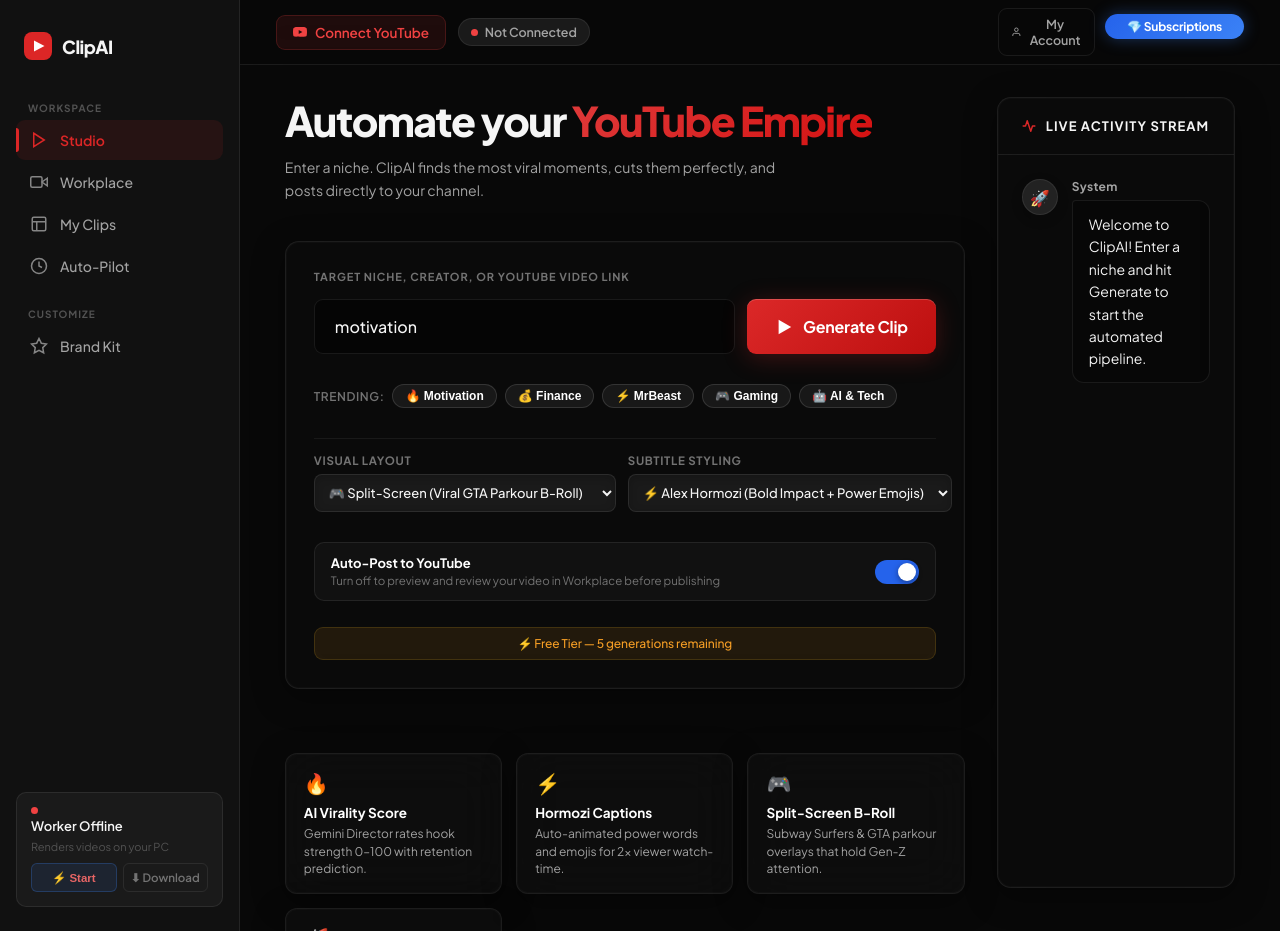
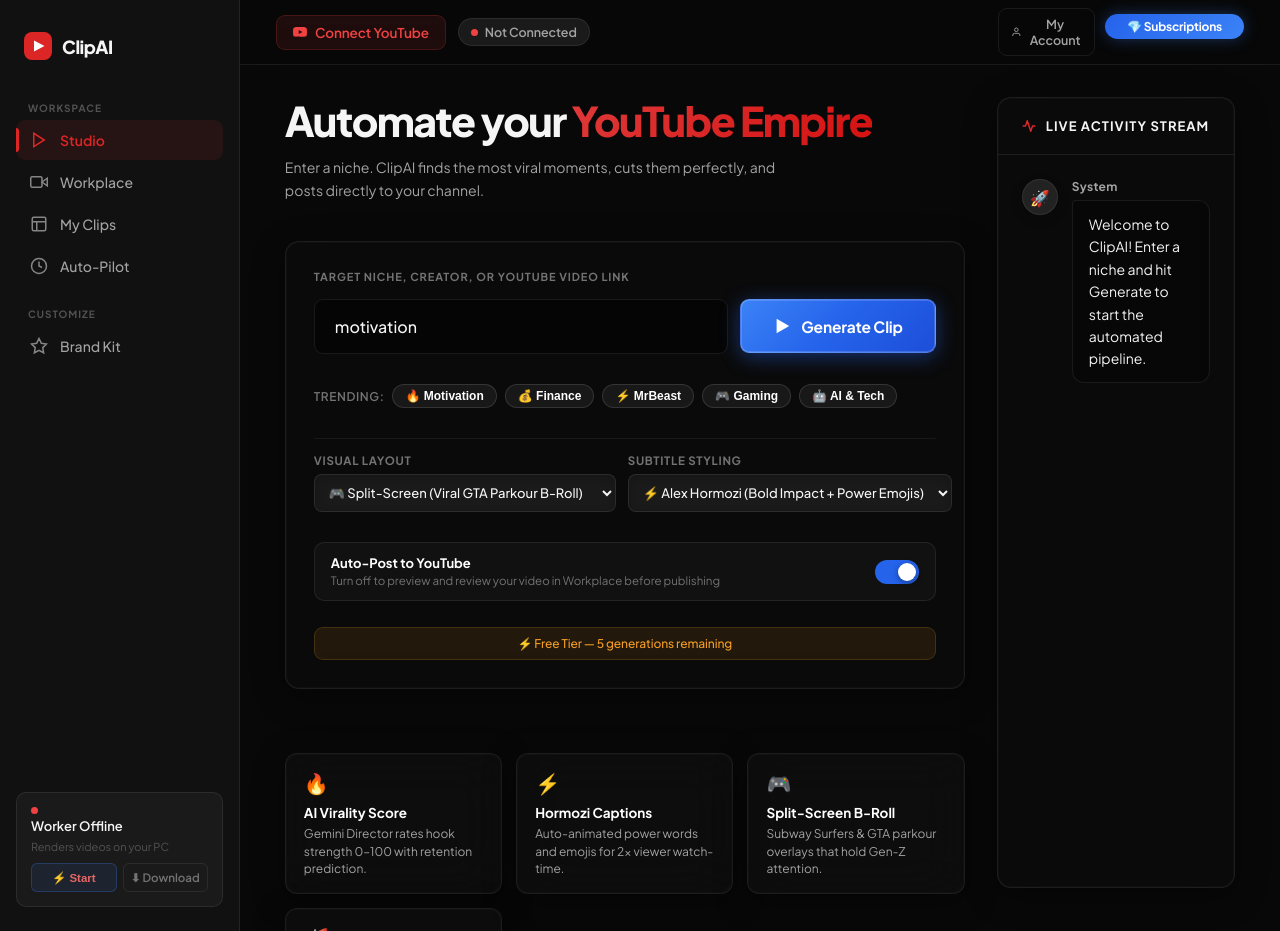
Before and after one commit to musharafabdulkadir7-lab/viralclip-saas, a FastAPI app: page / in a window 1280 px wide. Run offline with FastAPI, Linux system fonts and the light colour scheme.

Commit message:
Fix button CSS overrides and bump version

```diff
--- a/static/style.css
+++ b/static/style.css
@@ -432,25 +432,41 @@ input:checked + .toggle-slider:before {
 .niche-input-lg:focus { border-color: var(--blue); background: rgba(0,0,0,0.6); }
 
 .btn-generate-lg {
-  width: auto;
-  padding: 0 28px;
-  font-size: 16px;
-  flex-shrink: 0;
+  height: 54px;
+  padding: 0 32px;
+  font-size: 15.5px;
+  font-weight: 700;
+  border-radius: var(--radius-sm);
+  background: linear-gradient(135deg, #3b82f6 0%, #2563eb 50%, #1d4ed8 100%);
+  color: #ffffff;
+  border: 1px solid rgba(255, 255, 255, 0.22);
+  box-shadow: 0 4px 20px rgba(37, 99, 235, 0.45), 0 0 0 1px rgba(255, 255, 255, 0.15) inset;
+  cursor: pointer;
   display: inline-flex;
   align-items: center;
   justify-content: center;
   gap: 10px;
-  font-weight: 700;
-  border-radius: var(--radius-sm);
-  background: linear-gradient(135deg, hsl(0, 72%, 51%), hsl(0, 85%, 40%));
-  color: #fff;
-  box-shadow: 0 1px 0 rgba(255,255,255,0.18) inset, 0 4px 24px var(--blue-glow);
-  cursor: pointer;
-  border: none;
-  transition: all 0.2s;
-}
-.btn-generate-lg:hover:not(:disabled) { transform: translateY(-2px); box-shadow: 0 1px 0 rgba(255,255,255,0.18) inset, 0 8px 32px var(--blue-glow); filter: brightness(1.1); }
-.btn-generate-lg:disabled { opacity: 0.5; cursor: not-allowed; }
+  flex-shrink: 0;
+  letter-spacing: -0.2px;
+  transition: all 0.22s cubic-bezier(0.4, 0, 0.2, 1);
+  white-space: nowrap;
+}
+.btn-generate-lg:hover:not(:disabled) {
+  transform: translateY(-2px);
+  background: linear-gradient(135deg, #60a5fa 0%, #3b82f6 50%, #2563eb 100%);
+  box-shadow: 0 8px 30px rgba(37, 99, 235, 0.65), 0 0 0 1px rgba(255, 255, 255, 0.25) inset;
+  filter: brightness(1.06);
+}
+.btn-generate-lg:active:not(:disabled) {
+  transform: translateY(1px) scale(0.98);
+  box-shadow: 0 2px 10px rgba(37, 99, 235, 0.35);
+}
+.btn-generate-lg:disabled {
+  opacity: 0.5;
+  cursor: not-allowed;
+  transform: none;
+  box-shadow: none;
+}
 
 .panel-header { }
 .panel-header h2 {
```
